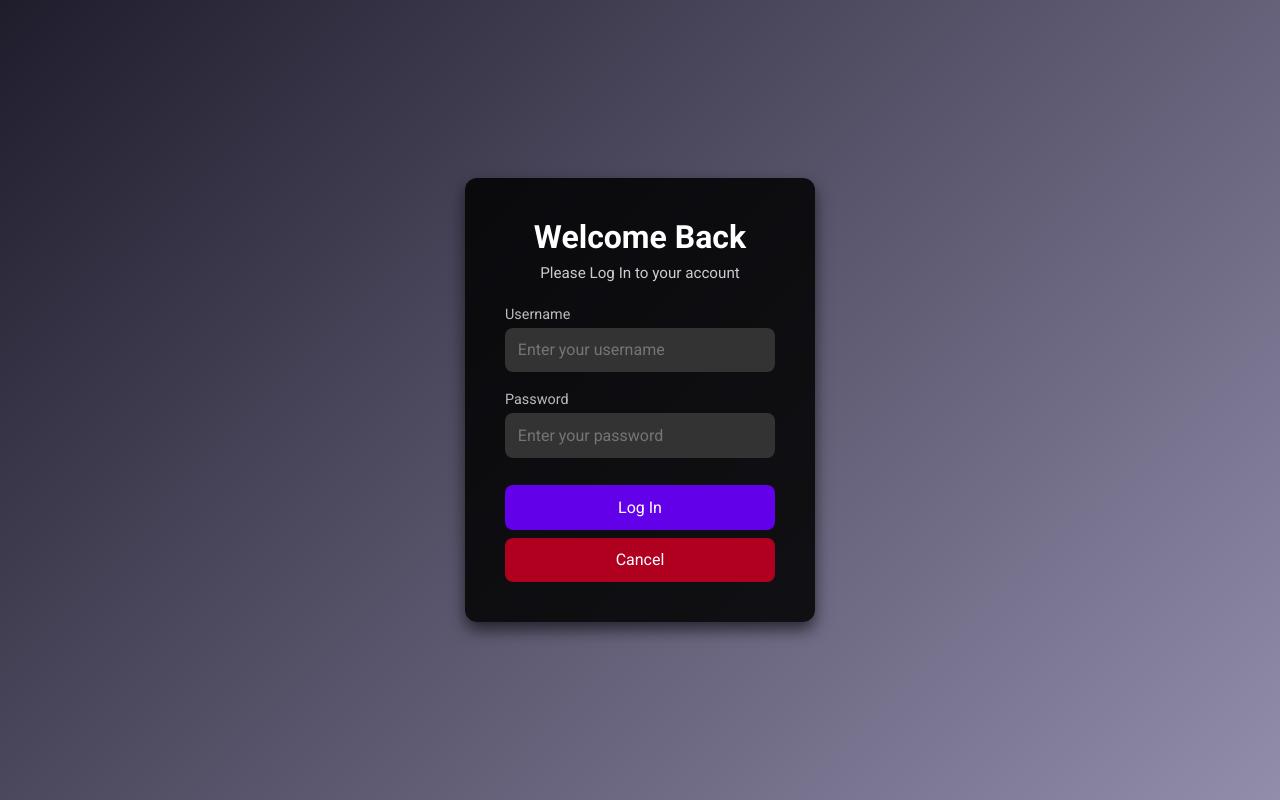
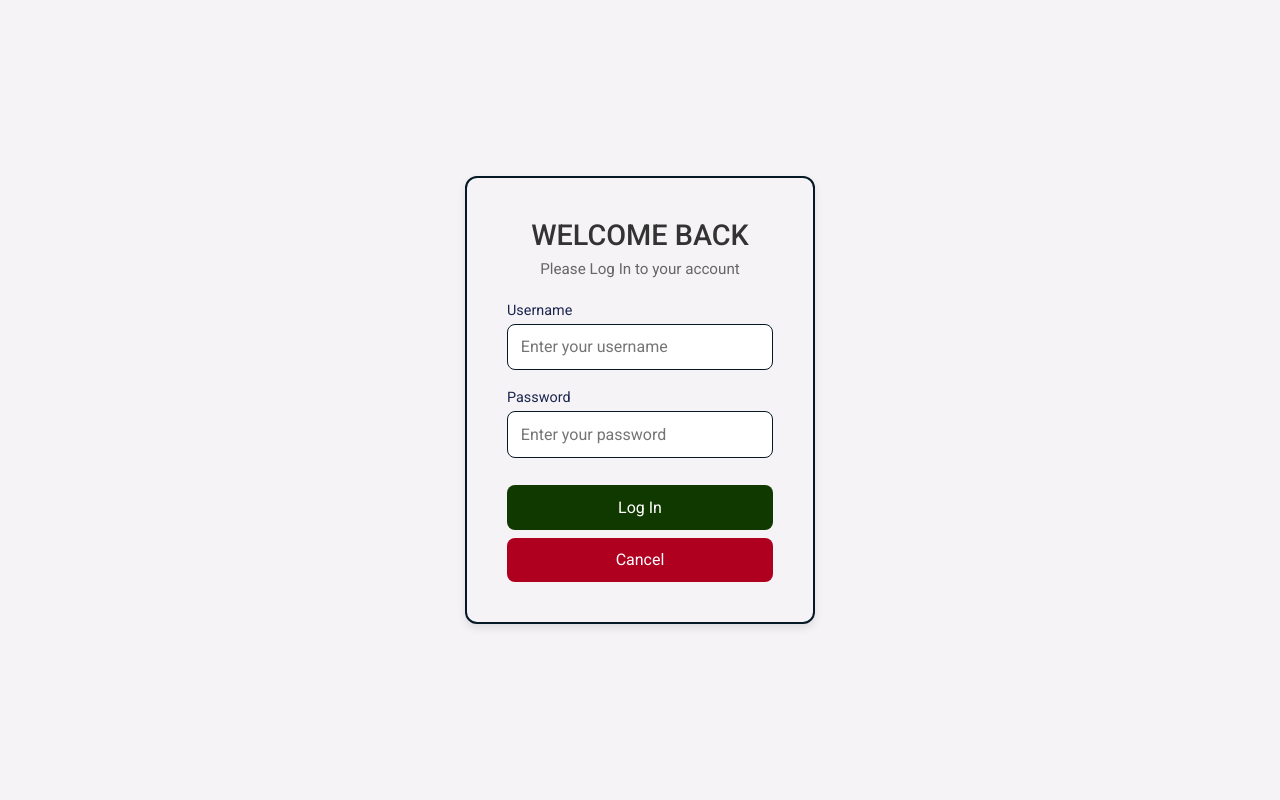
Before and after one commit to DevidarDhruvil/TechnovateDD, an Angular app in the folder LatestDD/: page /login in a window 1280 px wide. Built offline with nearby package versions, Linux system fonts and the light colour scheme.

Commit message:
Login Page Redesign

```diff
--- a/LatestDD/src/app/components/login/login.component.css
+++ b/LatestDD/src/app/components/login/login.component.css
@@ -1,3 +1,4 @@
+/* Import Roboto font for a clean, modern look */
 @import url("https://fonts.googleapis.com/css2?family=Roboto:wght@400;500;700&display=swap");
 
 * {
@@ -12,39 +13,50 @@ body {
   height: 100%;
 }
 
-/* Container fills the viewport with a dark gradient */
+/* Full-page container with light grey background */
 .login-container {
   display: flex;
   justify-content: center;
   align-items: center;
   height: 100vh;
-  background: linear-gradient(135deg, #1f1c2c, #928dab);
+  background: #f5f3f5; /* Light grey background */
 }
 
-/* The card that holds the login form */
+/* Login card with light grey background and subtle blue border */
 .login-card {
-  background: rgba(0, 0, 0, 0.85);
+  background: #f5f3f5; /* Light grey card background */
   padding: 2.5rem;
   border-radius: 12px;
-  box-shadow: 0 8px 16px rgba(0, 0, 0, 0.6);
+  box-shadow: 0 4px 8px rgba(0, 0, 0, 0.1); /* Subtle shadow */
   width: 350px;
   text-align: center;
-  color: #fff;
+  color: #333; /* Dark grey text */
+  border: 2px solid #061826; /* Soft blue border */
+  transition: transform 0.2s ease, box-shadow 0.2s ease;
 }
 
+/* Hover effect for interactivity */
+/* .login-card:hover {
+  transform: translateY(-3px);
+  box-shadow: 0 6px 12px rgba(0, 0, 0, 0.15);
+} */
+
+/* Heading and description */
 .login-card h1 {
   margin-bottom: 0.5rem;
-  font-size: 2rem;
-  font-weight: 700;
+  font-size: 1.8rem;
+  font-weight: 500;
+  color: #333;
+  text-transform: uppercase;
 }
 
 .login-card p {
   margin-bottom: 1.5rem;
-  color: #ccc;
+  color: #666; /* Medium grey for description */
   font-size: 0.95rem;
 }
 
-/* Styling for each input field */
+/* Input group styling */
 .input-group {
   text-align: left;
   margin-bottom: 1.2rem;
@@ -54,25 +66,27 @@ body {
   display: block;
   margin-bottom: 0.3rem;
   font-size: 0.9rem;
-  color: #bbb;
+  color: #1b264f; /* Soft blue for labels */
 }
 
 .input-group input {
   width: 100%;
   padding: 0.8rem;
-  border: none;
+  border: 1px solid #061826; /* Soft blue border */
   border-radius: 8px;
-  background: #333;
-  color: #fff;
+  background: #ffffff; /* White input background */
+  color: #333;
   font-size: 1rem;
+  transition: border-color 0.2s ease, box-shadow 0.2s ease;
 }
 
 .input-group input:focus {
   outline: none;
-  background: #444;
+  border-color: #84acce; /* Blue highlight on focus */
+  box-shadow: 0 0 5px rgba(132, 172, 206, 0.5); /* Subtle blue shadow */
 }
 
-/* Button styles */
+/* Button styling */
 .btn {
   width: 100%;
   padding: 0.8rem;
@@ -81,23 +95,25 @@ body {
   font-size: 1rem;
   cursor: pointer;
   margin-top: 0.5rem;
-  transition: background 0.3s;
+  transition: background 0.2s ease, transform 0.2s ease;
 }
 
 .login-btn {
-  background: #6200ea;
-  color: #fff;
+  background: #103900; /* Green for login button */
+  color: #ffffff;
 }
 
 .login-btn:hover {
-  background: #7e3ff2;
+  background: #103900; /* Lighter green on hover */
+  transform: translateY(-2px);
 }
 
 .cancel-btn {
-  background: #b00020;
-  color: #fff;
+  background: #b00020; /* Red for cancel button */
+  color: #ffffff;
 }
 
 .cancel-btn:hover {
-  background: #d32f2f;
+  background: #d32f2f; /* Lighter red on hover */
+  transform: translateY(-2px);
 }
```
